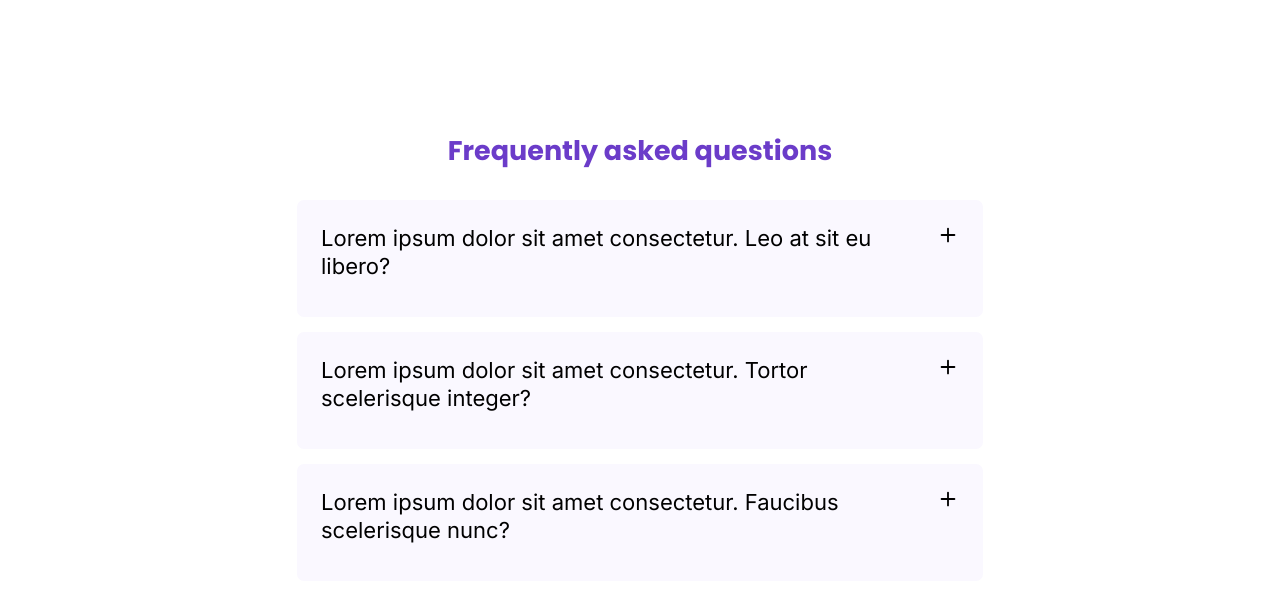
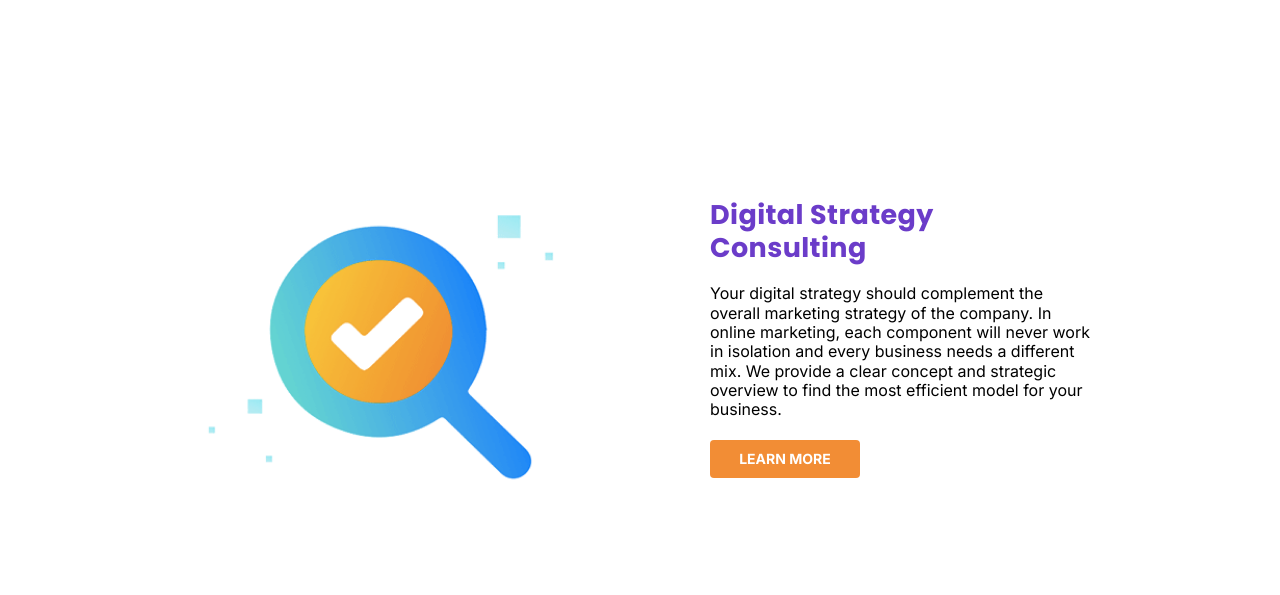
Before and after one commit to KavishkaThushal/AT-DIGITAL, a React (Vite) app in the folder AT DIGITAL/: page / in a window 1280 px wide. Shown: the part 1300-1895 px from the top of the page. Built offline with nearby package versions, Linux system fonts and the light colour scheme.

Commit message:
service 2 section for 375px screen size is done

```diff
--- a/AT DIGITAL/src/pages/home/Home.jsx
+++ b/AT DIGITAL/src/pages/home/Home.jsx
@@ -4,6 +4,7 @@ import { data } from '../../assets/data'
 import hero from '../../assets/hero.png'
 import Button from '../../components/button/Button'
 import image2 from '../../assets/image2.png'
+import image1 from '../../assets/image1.png'
 function Home() {
   const [showId, setShowId] = useState(null)
   return (
@@ -35,6 +36,22 @@ function Home() {
 
       </div>
 
+      {/* service section 2 */}
+      <div className='flex flex-col my-[60px] mx-[20px] items-center gap-[20px] md:flex-row md:mx-[40px] lg:mx-[152px] lg:my-[80px] xl:mx-[188px] xl:gap-[108px]'>
+      <div className='w-[275px] h-[276px] lg:w-[346px] lg:h-[346px] xl:w-[414px] xl:h-[414px]'>
+          <img src={image1} alt='service 1' className='w-full h-full object-cover'/>
+
+        </div>
+        <div className='flex flex-col gap-[20px] items-center md:flex-1 md:items-start '>
+          <h1 className='text-[27px] font-normal text-Primary text-center font-poppins leading-[33px]  md:text-start' style={{ letterSpacing: '0.4px' }}>Digital Strategy Consulting</h1>
+          <p className='text-[16px] leading-[19.36px] text-center font-thin text-black md:text-start'>Your digital strategy should complement the overall marketing strategy of the company. In online marketing, each component will never work in isolation and every business needs a different mix. We provide a clear concept and strategic overview to find the most efficient model for your business.</p>
+
+        <Button text='LEARN MORE' height={38} width={150} onClick={()=>{}}/>
+        </div>
+
+
+      </div>
+
     {/* faq section */}
     <div className='flex flex-col gap-[28px] justify-center  mx-[20px] my-[60px] md:mx-[40px] lg:mx-[152px] xl:mx-[297px] lg:my-[80px]'>
       <h1 className='text-[27px] font-normal text-Primary text-center font-poppins'>Frequently asked questions</h1>
```
